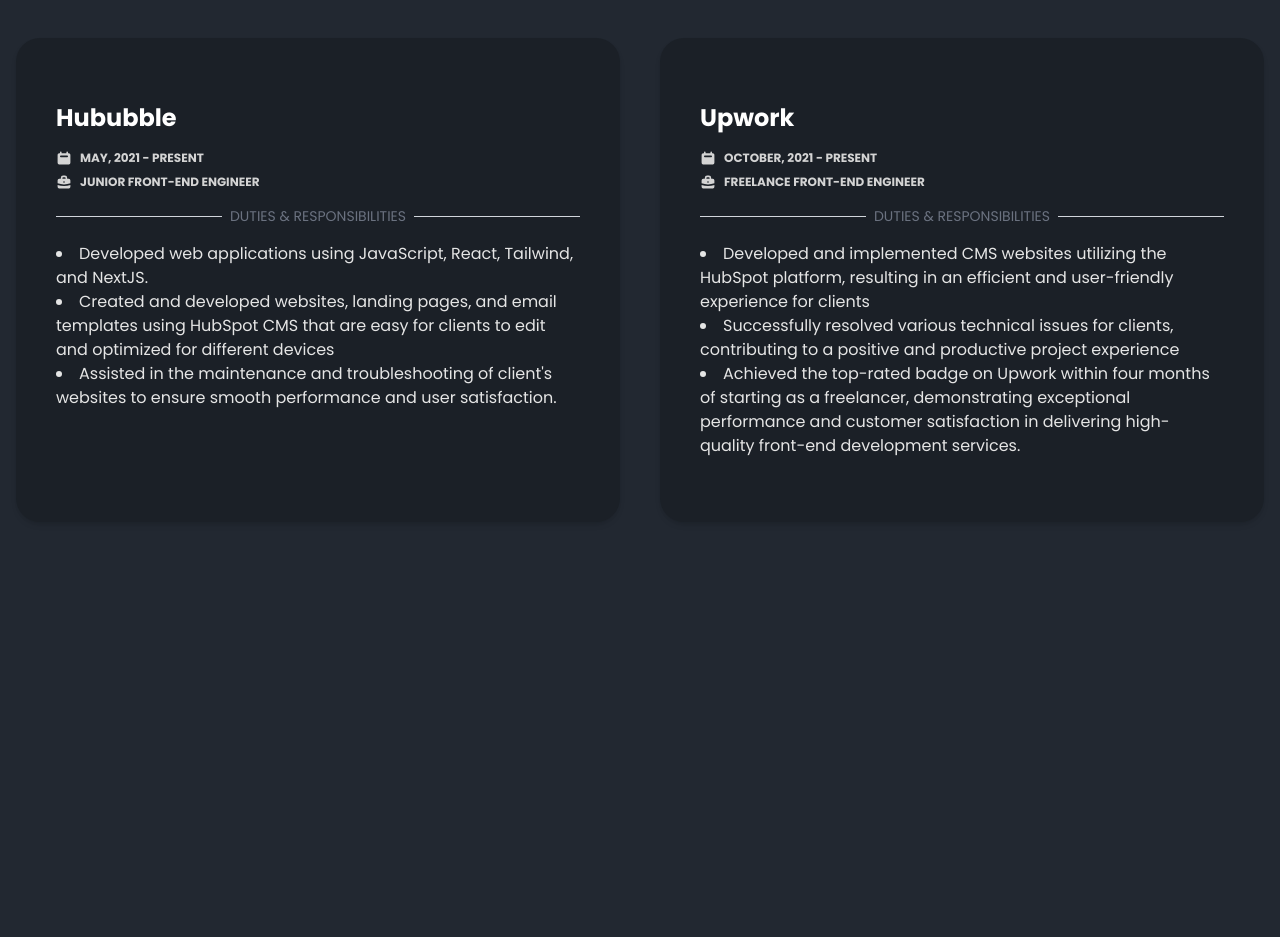
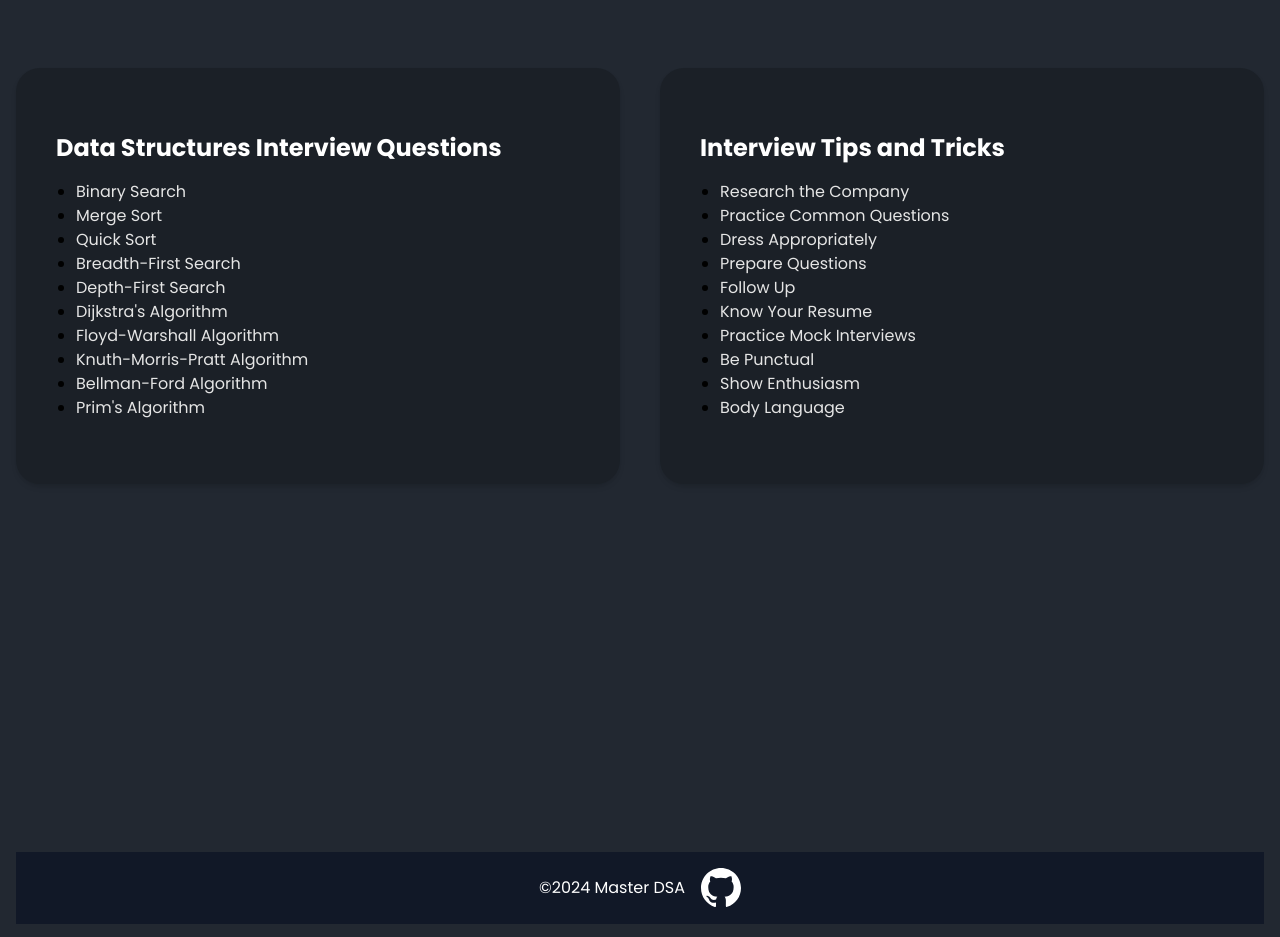
Before and after one commit to sameerkulkarni085/DSA-Learning, a React (Vite) app: page / in a window 1280 px wide. Shown: the part 1860-2797 px from the top of the page. Built offline with nearby package versions, Linux system fonts and the light colour scheme.

Commit message:
12/23 HomePage

```diff
--- a/src/App.jsx
+++ b/src/App.jsx
@@ -23,19 +23,15 @@ function App() {
         <>
           <NavBar />
           <HeroSection />
-          <SectionWrapper id="about" heading="ABOUT ME">
+          <SectionWrapper id="contents" heading="Start Learning!">
             <TabSection />
           </SectionWrapper>
-          <SectionWrapper id="experience" heading="EXPERIENCE">
+          <SectionWrapper id="insights" heading="Insights">
             <TwoColumnCard />
           </SectionWrapper>
-          <SectionWrapper id="projects" heading="PROJECTS">
-            <FeaturedAlternate />
+          <SectionWrapper id="about" heading="About">
+            <Footer />
           </SectionWrapper>
-          <SectionWrapper id="uses" heading="USES">
-            <UsesList />
-          </SectionWrapper>
-          <Footer />
         </>
       ) : (
         <div className="loading-wrapper">
--- a/src/components/Footer/index.jsx
+++ b/src/components/Footer/index.jsx
@@ -1,19 +1,29 @@
-import React from "react";
+import React from 'react';
 
 const Footer = () => {
-  const currentYear = new Date().getFullYear();
-
   return (
-    <div className="bg-white py-16 dark:bg-primary">
-      <div className="text-center">
-        <p className="text-primary font-normal text-base mb-2 dark:text-white">
-          © {currentYear} Felix Macaspac. All rights reserved.
-        </p>
-        <p className="text-primary font-semibold text-base dark:text-white">
-          Made with {"<3"}
-        </p>
+    <footer className="bg-gray-900 text-white py-4">
+      <div className="mx-auto flex items-center justify-center">
+        <p className="mr-2">©2024 Master DSA</p>
+		<a
+          href="https://github.com/ElonMusk2002/my-portfolio"
+          target="_blank"
+          rel="noopener noreferrer"
+        >
+          <svg
+            xmlns="http://www.w3.org/2000/svg"
+            className="w-8 h-8 md:w-10 md:h-10 ml-2 fill-current text-dark-400 hover:text-gray-500"
+            viewBox="0 0 20 20"
+          >
+            <path
+              fillRule="evenodd"
+              d="M10 0C4.475 0 0 4.475 0 10c0 4.411 2.865 8.141 6.839 9.458.5.092.682-.213.682-.474 0-.233-.009-.853-.014-1.674-2.782.604-3.37-1.338-3.37-1.338-.455-1.177-1.11-1.492-1.11-1.492-.908-.619.07-.607.07-.607 1.004.07 1.531 1.031 1.531 1.031.892 1.525 2.34 1.084 2.912.829.091-.646.349-1.085.634-1.334-2.22-.251-4.555-1.107-4.555-4.936 0-1.09.39-1.984 1.032-2.682-.104-.252-.448-1.269.098-2.642 0 0 .84-.268 2.75 1.024a9.527 9.527 0 012.475-.333 9.568 9.568 0 012.475.333c1.91-1.292 2.748-1.024 2.748-1.024.546 1.373.202 2.39.098 2.641.642.698 1.032 1.592 1.032 2.682 0 3.837-2.337 4.683-4.563 4.928.358.309.678.917.678 1.847 0 1.334-.012 2.408-.012 2.727 0 .263.18.567.688.473C17.138 18.141 20 14.412 20 10c0-5.525-4.475-10-10-10z"
+              clipRule="evenodd"
+            />
+          </svg>
+        </a>
       </div>
-    </div>
+    </footer>
   );
 };
 
--- a/src/components/HeroSection/index.jsx
+++ b/src/components/HeroSection/index.jsx
@@ -25,7 +25,7 @@ const HeroSection = () => {
     <section id="home" className="bg-white dark:bg-primary">
       <div className="container relative">
         <div className="flex items-center flex-col">
-          <div className="flex flex-col items-center justify-center min-h-[70vh] md:min-h-[90vh]">
+          <div className="flex flex-col items-center justify-center min-h-[650px] md:min-h-[650px]">
             <motion.h1
               viewport={{ once: true }}
               initial={{ opacity: 0, y: 10 }}
--- a/src/components/TabSection/index.jsx
+++ b/src/components/TabSection/index.jsx
@@ -2,63 +2,111 @@ import React, { useState } from "react";
 import { Tab, Tabs, TabList, TabPanel } from "react-tabs";
 import "react-tabs/style/react-tabs.css";
 import images from "../../constants/image";
-import { ExternalLinkIcon } from "@heroicons/react/solid";
 import { motion } from "framer-motion";
+
 const logos = [
   {
     image: images.htmlLogo,
-    title: "HTML5",
+    title: "Arrays",
+    link: "https://www.google.com/search?q=Arrays"
   },
   {
     image: images.cssLogo,
-    title: "CSS3",
+    title: "Strings",
+    link: "https://www.google.com/search?q=Strings"
   },
   {
     image: images.javascriptLogo,
-    title: "JavaScript",
+    title: "Linked List",
+    link: "https://www.google.com/search?q=Linked+List"
   },
   {
     image: images.gitLogo,
-    title: "Git",
+    title: "Stack",
+    link: "https://www.google.com/search?q=Stack"
   },
   {
     image: images.githubLogo,
-    title: "Github",
+    title: "Queues",
+    link: "https://www.google.com/search?q=Queues"
   },
   {
     image: images.reactLogo,
-    title: "React",
+    title: "Trees",
+    link: "https://www.google.com/search?q=Trees"
   },
   {
     image: images.nextLogo,
-    title: "NextJS",
+    title: "Heap",
+    link: "https://www.google.com/search?q=Heap"
   },
   {
     image: images.hubspotLogo,
-    title: "HubSpot",
+    title: "Hash",
+    link: "https://www.google.com/search?q=Hash"
   },
   {
     image: images.tailwindLogo,
-    title: "Tailwind",
+    title: "Graph",
+    link: "https://www.google.com/search?q=Graph"
+  },
+  {
+    image: images.tailwindLogo,
+    title: "Matrix",
+    link: "https://www.google.com/search?q=Matrix"
   },
 ];
 
-const certifications = [
+const logos2 = [
   {
-    title: "Hubspot CMS for Developers",
-    link: "https://app.hubspot.com/academy/achievements/clt3bnwb/en/1/felix-macaspac/hubspot-cms-for-developers",
+    image: images.htmlLogo,
+    title: "Searching",
+    link: "https://www.google.com/search?q=Searching"
   },
   {
-    title: "HubSpot CMS for Developers II",
-    link: "https://app.hubspot.com/academy/achievements/c7mbsmjz/en/1/felix-macaspac/hubspot-cms-for-developers-ii-best-practices",
+    image: images.cssLogo,
+    title: "Sorting",
+    link: "https://www.google.com/search?q=Sorting"
   },
   {
-    title: "Hubspot CMS for Marketers",
-    link: "https://app.hubspot.com/academy/achievements/4nsfl59x/en/1/felix-macaspac/hubspot-cms-for-marketers",
+    image: images.javascriptLogo,
+    title: "Recursion",
+    link: "https://www.google.com/search?q=Recursion"
   },
   {
-    title: "Hubspot Marketing Software",
-    link: "https://app.hubspot.com/academy/achievements/9z322p95/en/1/felix-macaspac/hubspot-marketing-software",
+    image: images.gitLogo,
+    title: "Backtracking",
+    link: "https://www.google.com/search?q=Backtracking"
+  },
+  {
+    image: images.githubLogo,
+    title: "Greedy",
+    link: "https://www.google.com/search?q=Greedy"
+  },
+  {
+    image: images.reactLogo,
+    title: "Dynamic Programming",
+    link: "https://www.google.com/search?q=Dynamic+Programming"
+  },
+  {
+    image: images.nextLogo,
+    title: "Pattern Searching",
+    link: "https://www.google.com/search?q=Pattern+Searching"
+  },
+  {
+    image: images.hubspotLogo,
+    title: "Divide and Conquer",
+    link: "https://www.google.com/search?q=Divide+and+Conquer"
+  },
+  {
+    image: images.tailwindLogo,
+    title: "Branch and Bound",
+    link: "https://www.google.com/search?q=Branch+and+Bound"
+  },
+  {
+    image: images.tailwindLogo,
+    title: "Randomized",
+    link: "https://www.google.com/search?q=Randomized"
   },
 ];
 
@@ -76,79 +124,15 @@ const TabSection = () => {
         >
           <TabList className="bg-primary flex flex-col justify-center items-center mx-auto rounded-xl mb-16 w-full dark:bg-primary-500 md:w-max md:flex-row">
             <Tab className="text-white w-full text-center cursor-pointer px-8 py-4 font-semibold focus-within:bg-secondary-400 md:w-max dark:focus-within:bg-secondary rounded-t-xl md:rounded-l-xl md:rounded-tr-none">
-              Know me more
+              Data Structures
             </Tab>
             <Tab className="text-white w-full text-center cursor-pointer  px-8 py-4 font-semibold focus-within:bg-secondary-400 md:w-max dark:focus-within:bg-secondary rounded-t-none rounded-b-xl md:rounded-l-none md:rounded-r-xl">
-              Technical Skills
+              Algorithms
             </Tab>
           </TabList>
         </motion.div>
         <TabPanel className="flex gap-20 items-center flex-col-reverse md:flex-row-reverse transition-all">
-          <motion.div
-            viewport={{ once: true }}
-            initial={{ opacity: 0, x: 30 }}
-            whileInView={{ opacity: 1, x: 0 }}
-            transition={{ type: "linear", duration: 0.5 }}
-            className="w-full text-primary md:w-1/2 dark:text-white"
-          >
-            <h2 className="text-2xl font-semibold mb-2">
-              HubSpot CMS Developer | Frontend Developer
-            </h2>
-            <p className="text-base font-normal text-neutral-700 dark:text-neutral-300">
-              Front-end Engineer with 2+ years of experience in developing and
-              implementing responsive, user-friendly websites and web
-              applications. Proficient in the use of HubSpot CMS, HubL, HTML,
-              CSS, and JavaScript. Skilled in utilizing modern front-end
-              technologies such as React, Nextjs, and Tailwind to deliver
-              exceptional user experiences. Responsible for bug fixing and
-              maintaining current projects. Certified HubSpot CMS Developer with
-              a track record of successfully completing projects utilizing the
-              platform.
-            </p>
-            <br />
-            <h3 className="font-semibold text-xl mb-2">Certifications 📝:</h3>
-            <ul className="list-inside list-disc text-neutral-700 dark:text-neutral-300">
-              {certifications.map((certification, index) => (
-                <li key={index}>
-                  <a
-                    href={certification.link}
-                    className="underline"
-                    target="_blank"
-                    rel="noopener noreferrer"
-                  >
-                    {certification.title}
-                  </a>
-                  <span className="ml-1 inline-flex align-middle">
-                    <ExternalLinkIcon className="h-5 w-5" />
-                  </span>
-                </li>
-              ))}
-            </ul>
-          </motion.div>
-
-          <motion.div
-            viewport={{ once: true }}
-            initial={{ opacity: 0, x: -30 }}
-            whileInView={{ opacity: 1, x: 0 }}
-            transition={{ type: "linear", duration: 0.5 }}
-            className="w-full relative md:w-1/2 md:h-[450px]"
-          >
-            {!isLoaded && (
-              <div className="absolute top-0 rounded-lg left-0 z-50 bg-primary-400 animate-pulse w-full md:h-[450px]" />
-            )}
-            <img
-              src={images.felixImage}
-              className="h-full w-full z-10 object-cover object-top rounded-lg filter shadow-lg"
-              alt="Image Felix"
-              loading="lazy"
-              width={664}
-              height={450}
-              onLoad={() => setIsLoaded(true)}
-            />
-          </motion.div>
-        </TabPanel>
-        <TabPanel className="flex gap-20 items-center flex-col md:flex-row-reverse transition-all">
-          <div className="w-full text-center text-white max-w-3xl mx-auto md:h-[450px]">
+          <div className="w-full text-center text-white max-w-3xl mx-auto md:h-[550px]">
             <motion.div
               viewport={{ once: true }}
               initial={{ opacity: 0, y: 20 }}
@@ -157,8 +141,11 @@ const TabSection = () => {
               className="mt-6 grid grid-cols-2 gap-4 md:grid-cols-4 lg:mt-8"
             >
               {logos.map((logo, index) => (
-                <div
+                <a
                   key={index}
+                  href={logo.link}
+                  target="_blank"
+                  rel="noopener noreferrer"
                   className="flex flex-col justify-center items-center gap-4 py-8 px-8 bg-gray-50 rounded-xl filter shadow-md dark:bg-primary-400"
                 >
                   <img
@@ -172,7 +159,40 @@ const TabSection = () => {
                   <h6 className="text-xl font-semibold text-primary dark:text-white">
                     {logo.title}
                   </h6>
-                </div>
+                </a>
+              ))}
+            </motion.div>
+          </div>
+        </TabPanel>
+        <TabPanel className="flex gap-20 items-center flex-col md:flex-row-reverse transition-all">
+          <div className="w-full text-center text-white max-w-3xl mx-auto md:h-[550px]">
+            <motion.div
+              viewport={{ once: true }}
+              initial={{ opacity: 0, y: 20 }}
+              whileInView={{ opacity: 1, y: 0 }}
+              transition={{ type: "linear", duration: 0.5 }}
+              className="mt-6 grid grid-cols-2 gap-4 md:grid-cols-4 lg:mt-8"
+            >
+              {logos2.map((logo, index) => (
+                <a
+                  key={index}
+                  href={logo.link}
+                  target="_blank"
+                  rel="noopener noreferrer"
+                  className="flex flex-col justify-center items-center gap-4 py-8 px-8 bg-gray-50 rounded-xl filter shadow-md dark:bg-primary-400"
+                >
+                  <img
+                    className="h-14 object-contain dark:filter dark:invert"
+                    src={logo.image}
+                    alt={logo.title}
+                    loading="lazy"
+                    width={56}
+                    height={56}
+                  />
+                  <h6 className="text-xl font-semibold text-primary dark:text-white">
+                    {logo.title}
+                  </h6>
+                </a>
               ))}
             </motion.div>
           </div>
--- a/src/components/TwoColumnCard/index.jsx
+++ b/src/components/TwoColumnCard/index.jsx
@@ -1,9 +1,36 @@
 import React from "react";
-import { BriefcaseIcon, CalendarIcon } from "@heroicons/react/solid";
+import { CalendarIcon } from "@heroicons/react/solid";
 import { motion } from "framer-motion";
+
+const algorithms = [
+  { name: "Binary Search", link: "https://www.geeksforgeeks.org/binary-search/" },
+  { name: "Merge Sort", link: "https://www.geeksforgeeks.org/merge-sort/" },
+  { name: "Quick Sort", link: "https://www.geeksforgeeks.org/quick-sort/" },
+  { name: "Breadth-First Search", link: "https://www.geeksforgeeks.org/breadth-first-search-or-bfs-for-a-graph/" },
+  { name: "Depth-First Search", link: "https://www.geeksforgeeks.org/depth-first-search-or-dfs-for-a-graph/" },
+  { name: "Dijkstra's Algorithm", link: "https://www.geeksforgeeks.org/dijkstras-shortest-path-algorithm-using-priority_queue-stl/" },
+  { name: "Floyd-Warshall Algorithm", link: "https://www.geeksforgeeks.org/floyd-warshall-algorithm-dp-16/" },
+  { name: "Knuth-Morris-Pratt Algorithm", link: "https://www.geeksforgeeks.org/kmp-algorithm-for-pattern-searching/" },
+  { name: "Bellman-Ford Algorithm", link: "https://www.geeksforgeeks.org/bellman-ford-algorithm-dp-23/" },
+  { name: "Prim's Algorithm", link: "https://www.geeksforgeeks.org/prims-minimum-spanning-tree-mst-greedy-algo-5/" },
+];
+
+const tipsAndTricks = [
+  { name: "Research the Company", link: "https://www.themuse.com/advice/what-you-need-to-research-before-that-job-interview" },
+  { name: "Practice Common Questions", link: "https://www.topresume.com/career-advice/top-interview-questions-and-answers" },
+  { name: "Dress Appropriately", link: "https://www.monster.com/career-advice/article/how-to-dress-for-an-interview" },
+  { name: "Prepare Questions", link: "https://www.thebalancecareers.com/questions-to-ask-in-a-job-interview-2061205" },
+  { name: "Follow Up", link: "https://www.indeed.com/career-advice/interviewing/how-to-follow-up-after-an-interview" },
+  { name: "Know Your Resume", link: "https://www.careerbuilder.com/advice/how-to-answer-the-5-trickiest-interview-questions" },
+  { name: "Practice Mock Interviews", link: "https://www.indeed.com/career-advice/interviewing/mock-interview" },
+  { name: "Be Punctual", link: "https://www.huffpost.com/entry/interview-punctuality_b_5685324" },
+  { name: "Show Enthusiasm", link: "https://www.thebalancecareers.com/how-to-show-you-re-really-interested-in-a-job-2062204" },
+  { name: "Body Language", link: "https://www.themuse.com/advice/9-body-language-tips-to-impress-at-your-next-job-interview" },
+];
 
 const TwoColumnCard = () => {
   return (
+    <div>
       <motion.div
         initial="offscreen"
         whileInView="onscreen"
@@ -28,50 +55,21 @@ const TwoColumnCard = () => {
           className="cursor-pointer bg-gray-50 px-6 py-16 rounded-3xl h-full filter shadow-md relative md:px-10 dark:bg-primary-500"
         >
           <h6 className="text-2xl font-bold text-primary mb-4 dark:text-white">
+            Data Structures Interview Questions
+          </h6>
+          <ul className="list-disc pl-5">
+            {algorithms.map((algo, index) => (
+              <li key={index}>
                 <a
-            href="https://www.hububble.co/"
+                  href={algo.link}
                   target="_blank"
-            className="hover:underline"
+                  rel="noopener noreferrer"
+                  className="text-primary-400 hover:underline dark:text-neutral-200"
                 >
-            Hububble
+                  {algo.name}
                 </a>
-          <span className="mt-4 text-xs flex items-center justify-start uppercase text-neutral-600 dark:text-neutral-300">
-            <CalendarIcon className="h-4 mr-2 text-neutral-600 dark:text-neutral-300" />
-            MAY, 2021 - PRESENT
-          </span>
-          <span className="mt-2 text-xs flex items-center justify-start uppercase text-neutral-600 dark:text-neutral-300">
-            <BriefcaseIcon className="h-4 mr-2 text-neutral-600 dark:text-neutral-300" />
-            JUNIOR FRONT-END ENGINEER
-          </span>
-        </h6>
-        <div className="relative mb-4">
-          <div
-            className="absolute inset-0 flex items-center"
-            aria-hidden="true"
-          >
-            <div className="w-full border-t border-gray-300" />
-          </div>
-          <div className="relative flex justify-center">
-            <span className="uppercase px-2 bg-gray-50 text-sm text-gray-500 dark:bg-primary-500">
-              duties & responsibilities
-            </span>
-          </div>
-        </div>
-
-        <ul className="text-base text-primary-400 list-inside list-disc dark:text-neutral-200">
-          <li>
-            Developed web applications using JavaScript, React, Tailwind, and
-            NextJS.
               </li>
-          <li>
-            Created and developed websites, landing pages, and email templates
-            using HubSpot CMS that are easy for clients to edit and optimized
-            for different devices
-          </li>
-          <li>
-            Assisted in the maintenance and troubleshooting of client's websites
-            to ensure smooth performance and user satisfaction.
-          </li>
+            ))}
           </ul>
         </motion.div>
         <motion.div
@@ -81,7 +79,6 @@ const TwoColumnCard = () => {
             },
             onscreen: {
               y: 0,
-            // rotate: -10,
               transition: {
                 type: "spring",
                 bounce: 0.4,
@@ -93,54 +90,25 @@ const TwoColumnCard = () => {
           className="bg-gray-50 px-6 py-16 rounded-3xl h-full relative filter shadow-md md:px-10 dark:bg-primary-500"
         >
           <h6 className="text-2xl font-bold text-primary mb-4 dark:text-white">
+            Interview Tips and Tricks
+          </h6>
+          <ul className="list-disc pl-5">
+            {tipsAndTricks.map((tip, index) => (
+              <li key={index}>
                 <a
-            href="https://www.upwork.com/freelancers/~013e0372898b53a69e"
+                  href={tip.link}
                   target="_blank"
-            className="hover:underline"
+                  rel="noopener noreferrer"
+                  className="text-primary-400 hover:underline dark:text-neutral-200"
                 >
-            Upwork
+                  {tip.name}
                 </a>
-          <span className="mt-4 text-xs flex items-center justify-start uppercase text-neutral-600 dark:text-neutral-300">
-            <CalendarIcon className=" text-neutral-600 h-4 mr-2 dark:text-neutral-300" />
-            OCTOBER, 2021 - PRESENT
-          </span>
-          <span className="mt-2 text-xs flex items-center justify-start uppercase text-neutral-600 dark:text-neutral-300">
-            <BriefcaseIcon className="text-neutral-600 h-4 mr-2 dark:text-neutral-300" />
-            FREELANCE FRONT-END ENGINEER
-          </span>
-        </h6>
-        <div className="relative mb-4">
-          <div
-            className="absolute inset-0 flex items-center"
-            aria-hidden="true"
-          >
-            <div className="w-full border-t border-gray-300" />
-          </div>
-          <div className="relative flex justify-center">
-            <span className="uppercase px-2 bg-gray-50 text-sm text-gray-500 dark:bg-primary-500">
-              duties & responsibilities
-            </span>
-          </div>
-        </div>
-        <ul className="text-base text-primary-400 list-inside list-disc dark:text-neutral-200">
-          <li>
-            Developed and implemented CMS websites utilizing the HubSpot
-            platform, resulting in an efficient and user-friendly experience for
-            clients
               </li>
-          <li>
-            Successfully resolved various technical issues for clients,
-            contributing to a positive and productive project experience
-          </li>
-          <li>
-            Achieved the top-rated badge on Upwork within four months of
-            starting as a freelancer, demonstrating exceptional performance and
-            customer satisfaction in delivering high-quality front-end
-            development services.
-          </li>
+            ))}
           </ul>
         </motion.div>
       </motion.div>
+    </div>
   );
 };
 
```
Also changed, not shown: src/components/NavBar/index.jsx (+5 -4 lines). Lines whose indentation alone changed are shown as unchanged.
